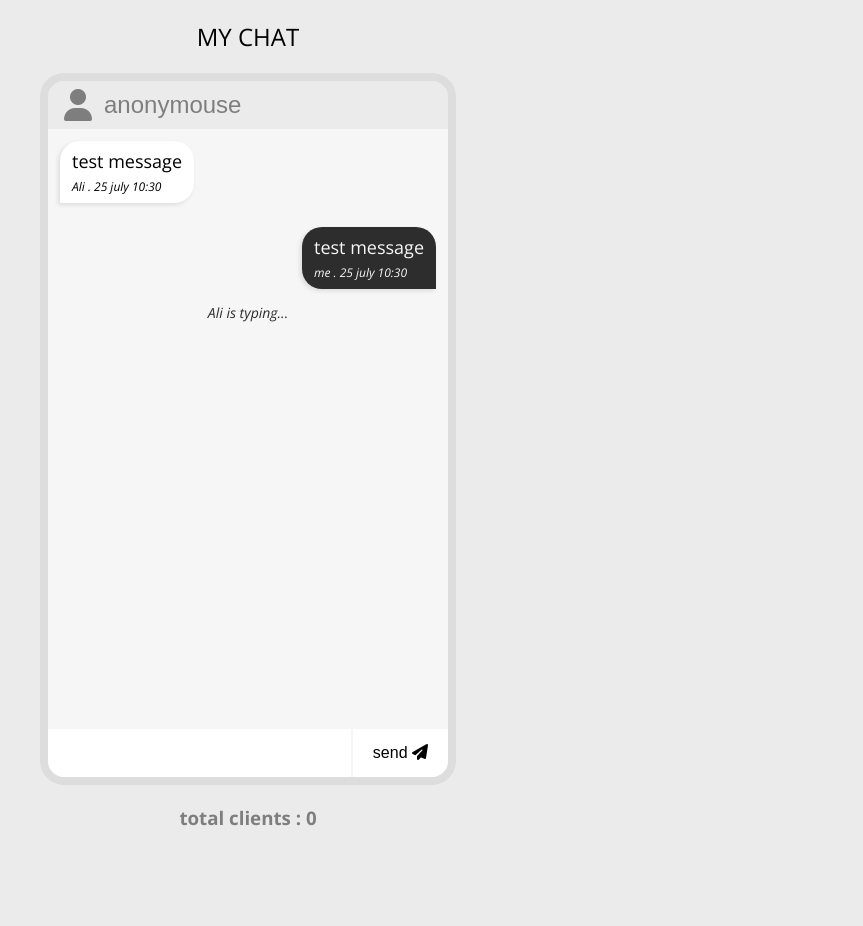
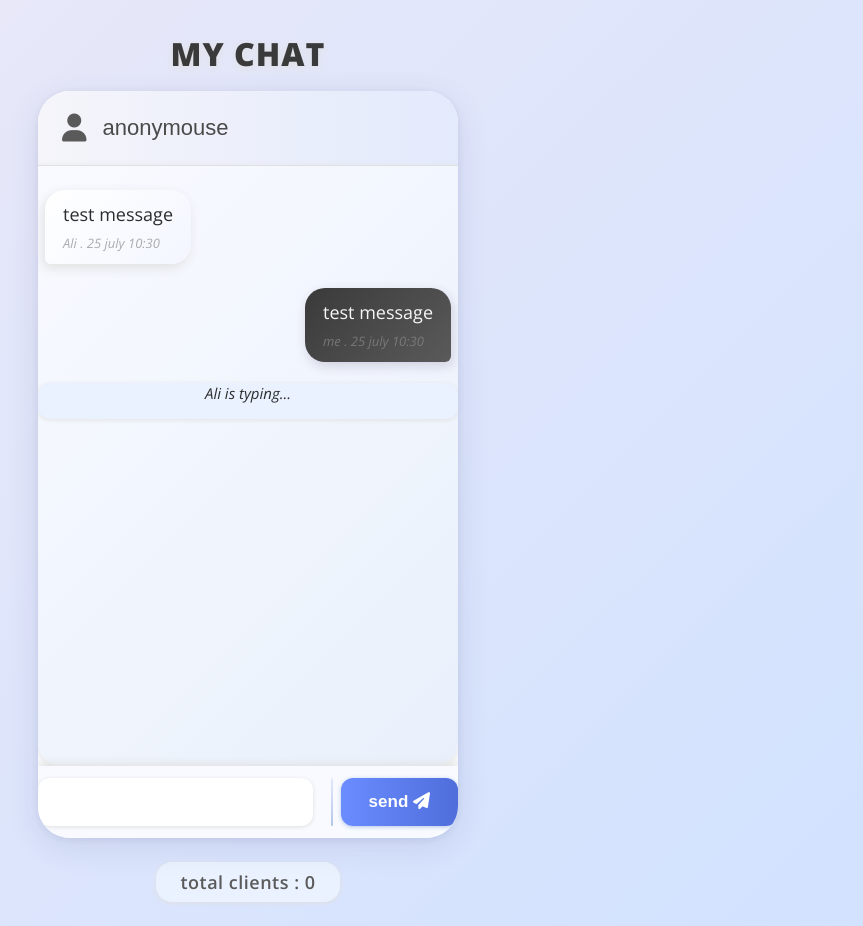
Before and after one commit to HosseinzGTX7/realtime-chat-app, a website: page public/index.html in a window 1280 px wide. Shown: the whole page, without its empty margins (392-1255 px from the left). Before the commit the page ends 850 px from the top, so only its background shows below. Drawn offline with nearby package versions, Linux system fonts and the light colour scheme; no server answers.

Commit message:
Change the appearance of the chat and add notifications

```diff
--- a/public/main.js
+++ b/public/main.js
@@ -5,6 +5,10 @@ const nameInput = document.getElementById('name-input')
 const messageForm = document.getElementById('message-form')
 const messageInput = document.getElementById('message-input')
 const sendMessageAudio = new Audio('/Sound/COMCell_Message sent (ID 1313)_BSB.mp3')
+
+if ("Notification" in window && Notification.permission !== "granted") {
+    Notification.requestPermission();
+}
 
 messageForm.addEventListener('submit', (e) => {
     //safhe refresh nshe
@@ -33,6 +37,13 @@ function sendMessage(){
 socket.on('chat-message', (data) => {
     console.log(data.message)
     addMsgToUI(false, data)
+
+     if (Notification.permission === "granted") {
+        new Notification(`${data.name} Say:`, {
+            body: data.message,
+            icon: "/favicon.ico"
+        })
+    }
 })
 
 function addMsgToUI(isOwnMessage, data){
--- a/public/style.css
+++ b/public/style.css
@@ -5,117 +5,195 @@
     scroll-behavior: smooth;
 }
 body{
-    font-family: "Open Sans", sans-serif;
+    font-family: "Open Sans", "Segoe UI", Arial, sans-serif;
     display: flex;
     flex-direction: column;
     justify-content: center;
     align-items: center;
-    background-color: #ebebeb;
+    background: linear-gradient(135deg, #ece9f7 0%, #d1e2ff 100%);
+    min-height: 100vh;
 }
 .title{
-    margin: 20px 0;
-    font-size: 24px;
+    margin: 32px 0 16px 0;
+    font-size: 32px;
+    font-weight: 800;
+    color: #3a3a3a;
+    letter-spacing: 1px;
+    text-shadow: 0 2px 8px #e0e0e0;
 }
 .main{
-    border: 8px solid #dddddd;
-    border-radius: 24px;
+    border: none;
+    border-radius: 32px;
     overflow: hidden;
-
+    box-shadow: 0 8px 32px rgba(60,60,120,0.12), 0 1.5px 8px rgba(60,60,120,0.08);
+    background: rgba(255,255,255,0.85);
+    backdrop-filter: blur(4px);
+    transition: box-shadow 0.3s;
 }
-.name
-{
+.main:hover {
+    box-shadow: 0 12px 40px rgba(60,60,120,0.18), 0 2px 12px rgba(60,60,120,0.12);
+}
+.name {
     display: flex;
-    font-size: 32px;
+    font-size: 28px;
     font-weight: 700;
-    padding: 8px 16px;
-    color: #7e7e7e;
-    background-color: #ebebeb;
+    padding: 16px 24px;
+    color: #5a5a5a;
+    background: linear-gradient(90deg, #f5f5fa 0%, #e3eafc 100%);
+    border-bottom: 1px solid #e0e0e0;
+    align-items: center;
 }
 .name > input{
-    color:#bbbbbb;
-    font-size: 24px;
-    color:#7e7e7e;
+    font-size: 22px;
+    color: #4a4a4a;
     flex-grow: 1;
     border: none;
-    margin: 0px 12px;
+    margin: 0px 16px;
     outline: none;
-    background-color: #ebebeb;
+    background: transparent;
+    padding: 8px 0;
+    border-radius: 8px;
+    transition: background 0.2s;
+}
+.name > input:focus {
+    background: #f0f4ff;
 }
 .message-container{
     display: flex;
     flex-direction: column;
-    background-color: #f6f6f6;
-    width: 400px;
+    background: linear-gradient(135deg, #f8faff 0%, #e9f0fb 100%);
+    width: 420px;
     height: 600px;
     overflow-y: scroll;
-    overflow-x:hidden;
+    overflow-x: hidden;
+    border-radius: 0 0 24px 24px;
+    box-shadow: 0 2px 8px #e0e0e0;
+    padding: 12px 0;
+    scrollbar-width: thin;
+    scrollbar-color: #b3c6e7 #f8faff;
 }
-.message-left , .message-right{
+.message-container::-webkit-scrollbar {
+    width: 8px;
+    background: #f8faff;
+}
+.message-container::-webkit-scrollbar-thumb {
+    background: #b3c6e7;
+    border-radius: 8px;
+}
+.message-left, .message-right{
     list-style: none;
-    padding: 8px 12px;
-    margin: 12px;
-    max-width: 250px;
+    padding: 12px 18px;
+    margin: 12px 7px;
+    max-width: 280px;
     font-size: 18px;
     word-wrap: break-word;
-
+    border-radius: 20px;
+    box-shadow: 0 2px 12px rgba(180,180,220,0.08);
+    transition: transform 0.15s, box-shadow 0.15s;
+    position: relative;
 }
 .message-left{
-    border-radius: 20px 20px 20px 0px;
-    background-color: #ffffff;
-    box-shadow: -2px 2px 4px #dcdcdc;
+    border-radius: 20px 20px 20px 6px;
+    background: linear-gradient(135deg, #ffffff 0%, #f3f6ff 100%);
+    box-shadow: -2px 4px 12px #e0e0e0;
     align-self: flex-start;
-
+    color: #2d2d2d;
+}
+.message-left:hover {
+    transform: translateY(-2px) scale(1.03);
+    box-shadow: -2px 8px 18px #d0d0e0;
 }
 .message-right{
-    border-radius: 20px 20px 0px 20px;
-    background-color: #2d2d2d;
-    box-shadow: -2px 2px 4px #dcdcdc;
+    border-radius: 20px 20px 6px 20px;
+    background: linear-gradient(135deg, #3a3a3a 0%, #5a5a5a 100%);
+    box-shadow: 2px 4px 12px #d0d0e0;
     align-self: flex-end;
     color: #f6f6f6;
+}
+.message-right:hover {
+    transform: translateY(-2px) scale(1.03);
+    box-shadow: 2px 8px 18px #b0b0c0;
 }
 .message-left>span , .message-right>span {
     display: block;
     font-style: italic;
-    font-size: 12px;
-    margin-top: 5px;
+    font-size: 13px;
+    margin-top: 8px;
+    color: #8a8a8a;
+    opacity: 0.7;
 }
 .feedback{
     font-style: italic;
-    font-size: 14px;
+    font-size: 15px;
     padding: 0px 16px 16px 16px;
     color: #2d2d2d;
     text-align: center;
+    background: #eaf2ff;
+    border-radius: 12px;
+    margin: 8px 0;
+    box-shadow: 0 1px 4px #e0e0e0;
 }
 .message-form {
     display: flex;
     justify-content: space-between;
-    width: 400px;
-
+    width: 420px;
+    background: #f8faff;
+    border-radius: 0 0 24px 24px;
+    box-shadow: 0 -2px 8px #e0e0e0;
+    padding: 12px 0 12px 0;
+    align-items: center;
 }
 .message-input{
     flex-grow: 1;
     height: 48px;
-    font-size: 16px;
-    border:none;
+    font-size: 17px;
+    border: none;
     outline: none;
-    padding: 0px 12px;
-    background-color: #ffffff;
+    padding: 0px 16px;
+    background: #ffffff;
+    border-radius: 12px;
+    margin-right: 10px;
+    box-shadow: 0 1px 4px #e0e0e0;
+    transition: box-shadow 0.2s, background 0.2s;
+}
+.message-input:focus {
+    background: #f0f4ff;
+    box-shadow: 0 2px 8px #b3c6e7;
 }
 .send-button{
     height: 48px;
-    font-size: 16px;
+    font-size: 17px;
     border: none;
-    padding: 0px 20px;
+    padding: 0px 28px;
     outline: none;
-    background-color: #ffffff;
+    background: linear-gradient(90deg, #6a8cff 0%, #4f6edb 100%);
+    color: #fff;
+    border-radius: 12px;
     cursor: pointer;
+    font-weight: 700;
+    box-shadow: 0 1px 4px #b3c6e7;
+    transition: background 0.2s, box-shadow 0.2s, transform 0.1s;
+}
+.send-button:hover, .send-button:focus {
+    background: linear-gradient(90deg, #4f6edb 0%, #6a8cff 100%);
+    box-shadow: 0 2px 8px #6a8cff;
+    transform: scale(1.05);
 }
 .v-divider{
     height: 48px;
     width: 2px;
-    background-color: #f6f6f6;
+    background: linear-gradient(180deg, #e3eafc 0%, #b3c6e7 100%);
+    border-radius: 1px;
+    margin: 0 8px;
 }
 .clients-total{
-   margin: 20px 0px;
-   color:#7e7e7e;
+   margin: 24px 0px;
+   color: #5a5a5a;
+   font-size: 18px;
+   font-weight: 600;
+   letter-spacing: 0.5px;
+   background: #eaf2ff;
+   padding: 8px 24px;
+   border-radius: 16px;
+   box-shadow: 0 1px 4px #e0e0e0;
 }
```
